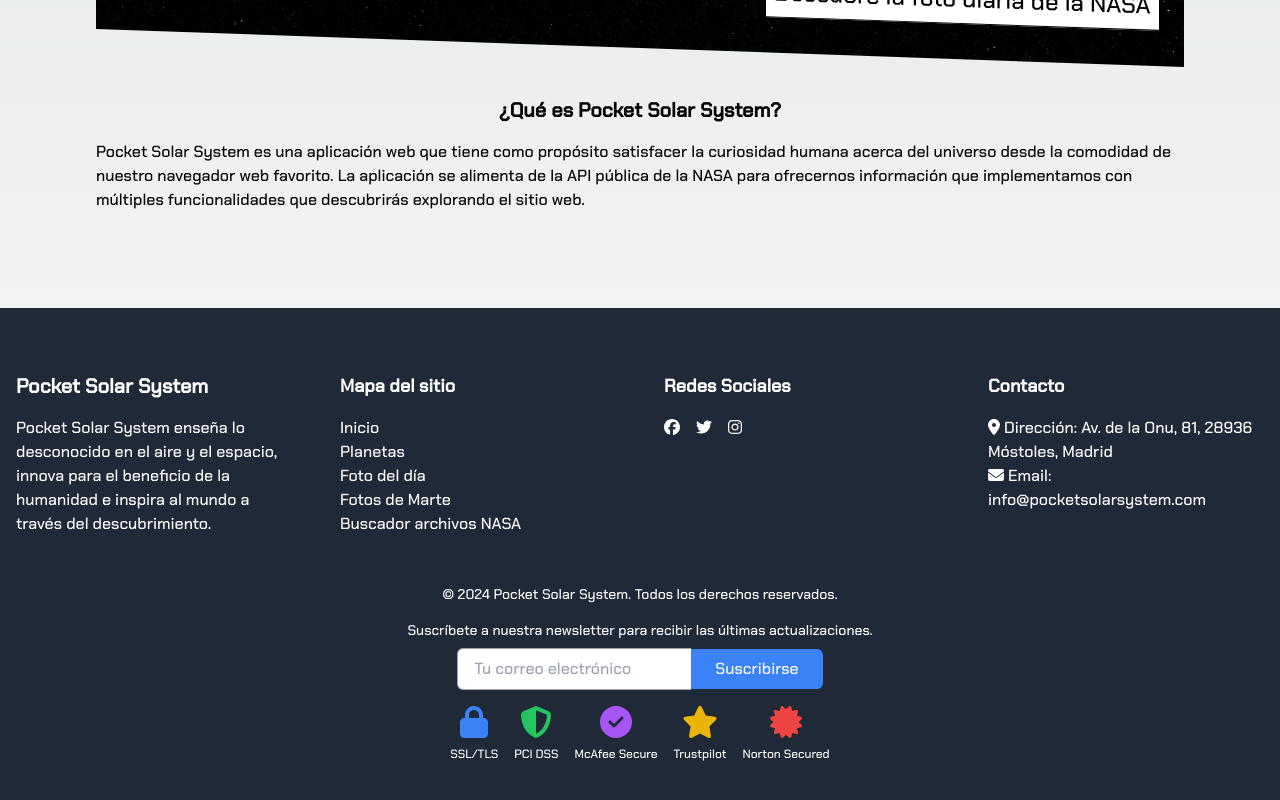
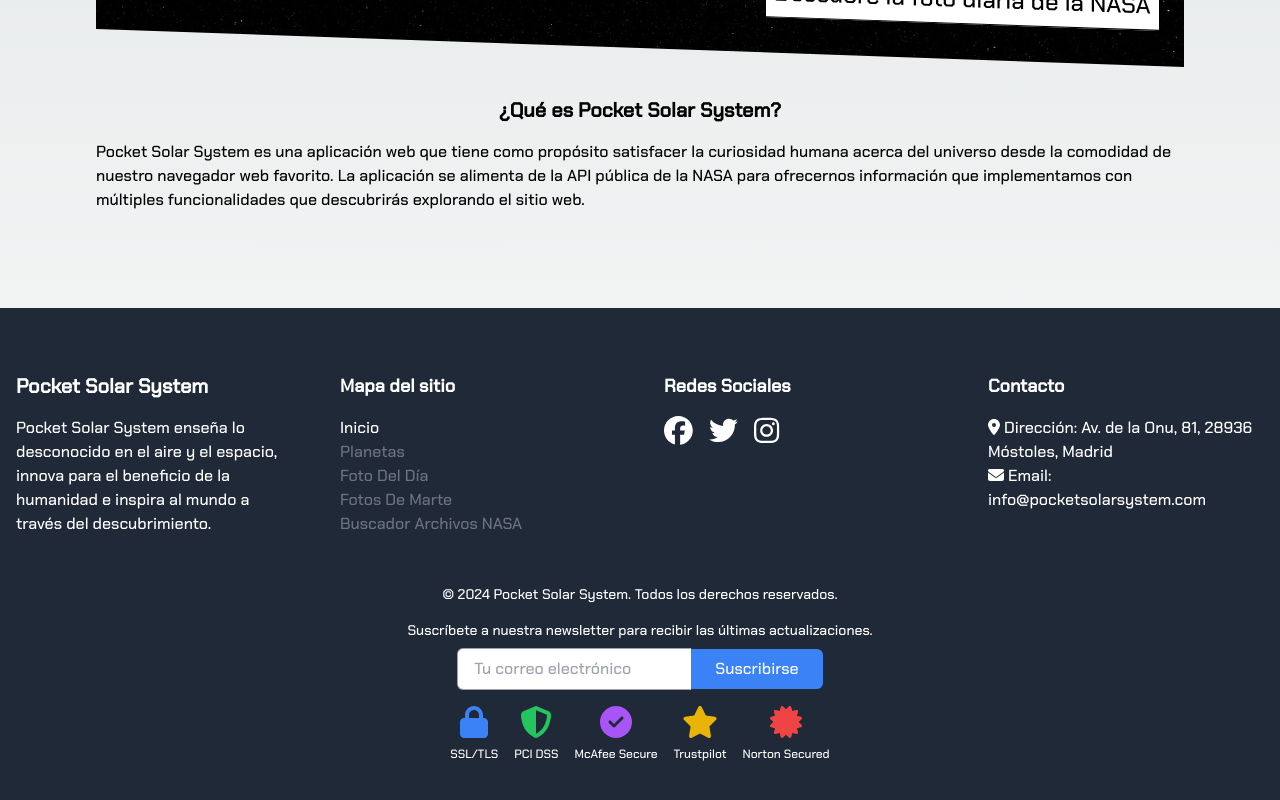
Before and after one commit to PocketSolarSystem/PocketSolarSystem, a Next.js app: page / in a window 1280 px wide. Shown: the part 793-1593 px from the top of the page. Built offline with nearby package versions, Linux system fonts and the light colour scheme.

Commit message:
footer-mod

```diff
--- a/src/app/utilidades/ui/footer.tsx
+++ b/src/app/utilidades/ui/footer.tsx
@@ -100,7 +100,11 @@ const Footer = () => {
           <h4 className="text-lg font-semibold mb-4">Mapa del sitio</h4>
           <ul>
             {linksMapa.map((link) => (
-              <li key={link.id}>
+              <li
+                key={link.id}
+                className="cursor-pointer capitalize font-medium text-gray-500
+              hover:scale-105 hover:text-white duration-200 link-underline"
+              >
                 <Link
                   onClick={() => setNav(!nav)}
                   href={link.href}
@@ -116,20 +120,33 @@ const Footer = () => {
           <h4 className="text-lg font-semibold mb-4">Redes Sociales</h4>
           <div className="flex space-x-4">
             {linksRedes.map((link) => (
-              <div key={link.id}>
+              <div
+                key={link.id}
+                className="cursor-pointer capitalize font-medium text-gray-500
+              hover:scale-105 hover:text-white duration-200 link-underline"
+              >
                 <Link
                   onClick={() => setNav(!nav)}
                   href={link.href}
                   className={`cursor-pointer ${pathname === link.href ? "scale-105 text-white" : ""}`}
                 >
                   {link.linkName === "Facebook" && (
-                    <FontAwesomeIcon icon={faFacebook} />
+                    <FontAwesomeIcon
+                      icon={faFacebook}
+                      style={{ fontSize: "1.8rem" }}
+                    />
                   )}
                   {link.linkName === "Twitter" && (
-                    <FontAwesomeIcon icon={faTwitter} />
+                    <FontAwesomeIcon
+                      icon={faTwitter}
+                      style={{ fontSize: "1.8rem" }}
+                    />
                   )}
                   {link.linkName === "Instagram" && (
-                    <FontAwesomeIcon icon={faInstagram} />
+                    <FontAwesomeIcon
+                      icon={faInstagram}
+                      style={{ fontSize: "1.8rem" }}
+                    />
                   )}
                 </Link>
               </div>
```
